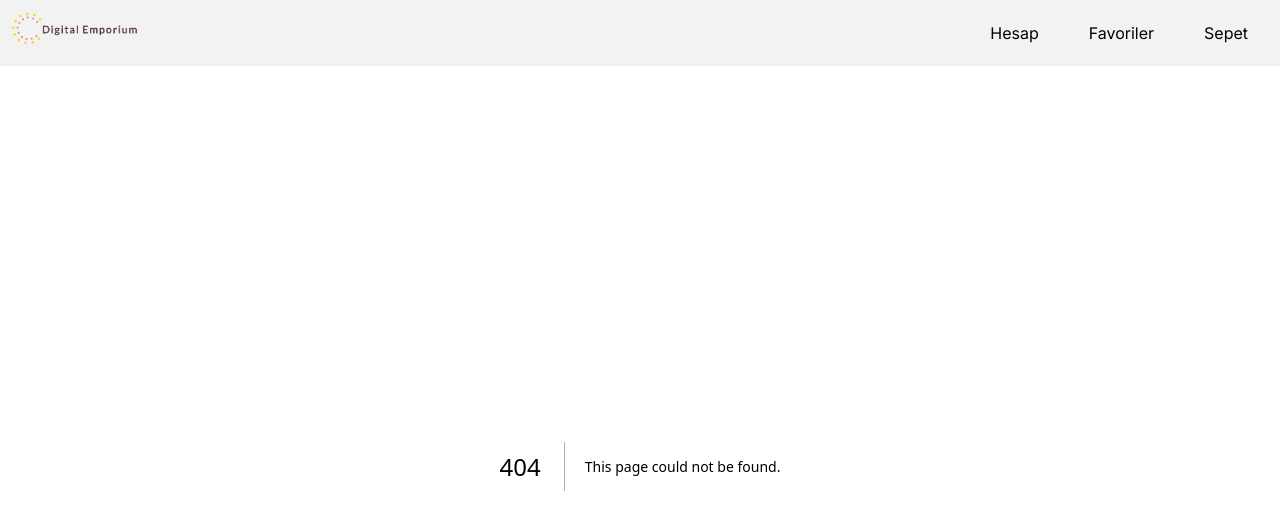
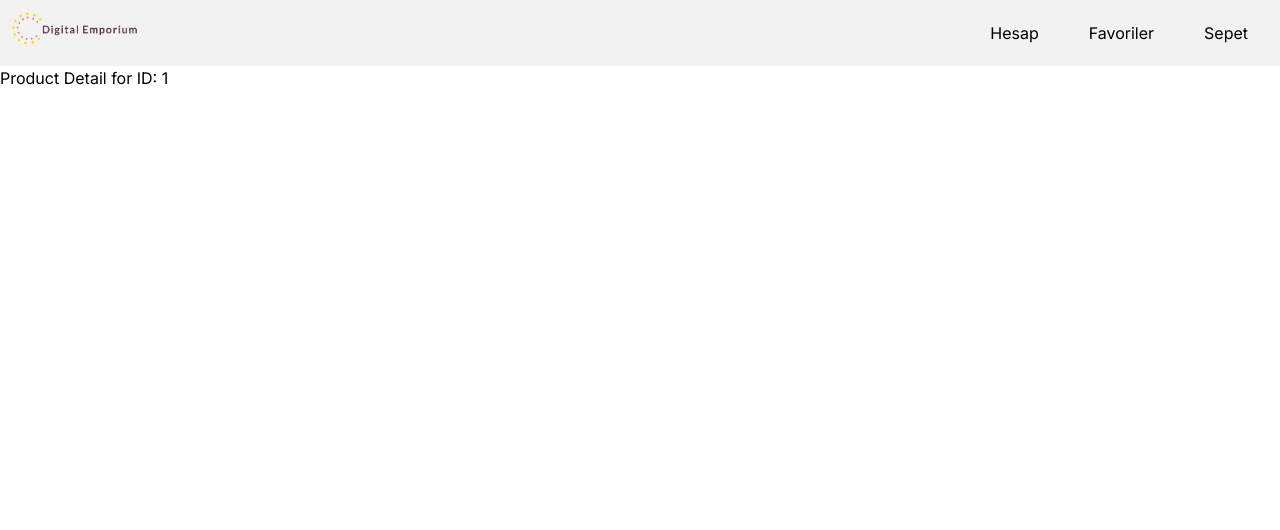
Before and after one commit to mrvozturk/DigitalEmporium, a Next.js app: page /product/1 in a window 1280 px wide. Before the commit this address had no page. Shown: the top 530 px of the page. Built offline with nearby package versions, Linux system fonts and the light colour scheme.

Commit message:
file configured product detail file created

```diff
--- /dev/null
+++ b/src/app/product/[productId]/page.tsx
@@ -0,0 +1,16 @@
+'use client';
+
+import { useParams } from 'next/navigation';
+
+const ProductDetailPage = () => {
+  const params = useParams();
+  const productId = params.productId;
+
+  return (
+    <div>
+      <h1>Product Detail for ID: {productId}</h1>
+    </div>
+  );
+};
+
+export default ProductDetailPage;
```
Also changed, not shown: src/app/list/page.tsx (line endings or trailing spaces).
